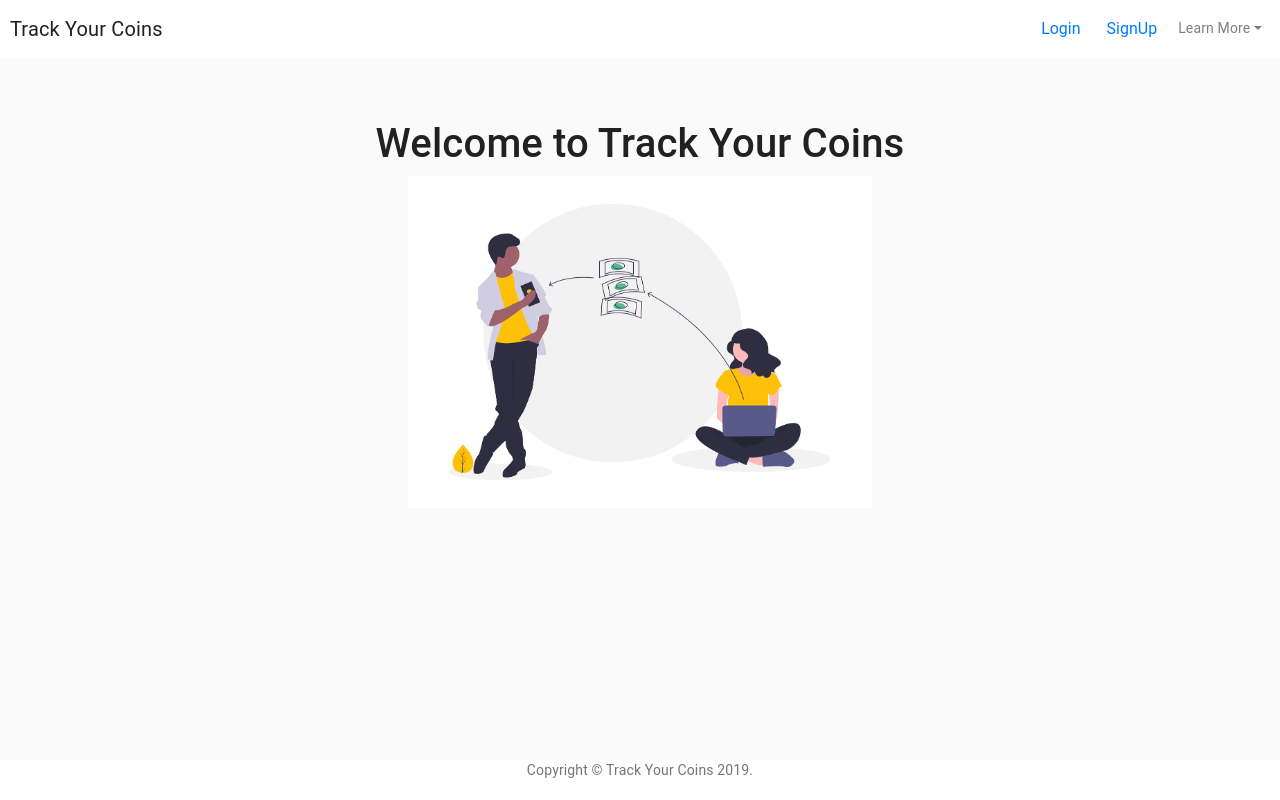
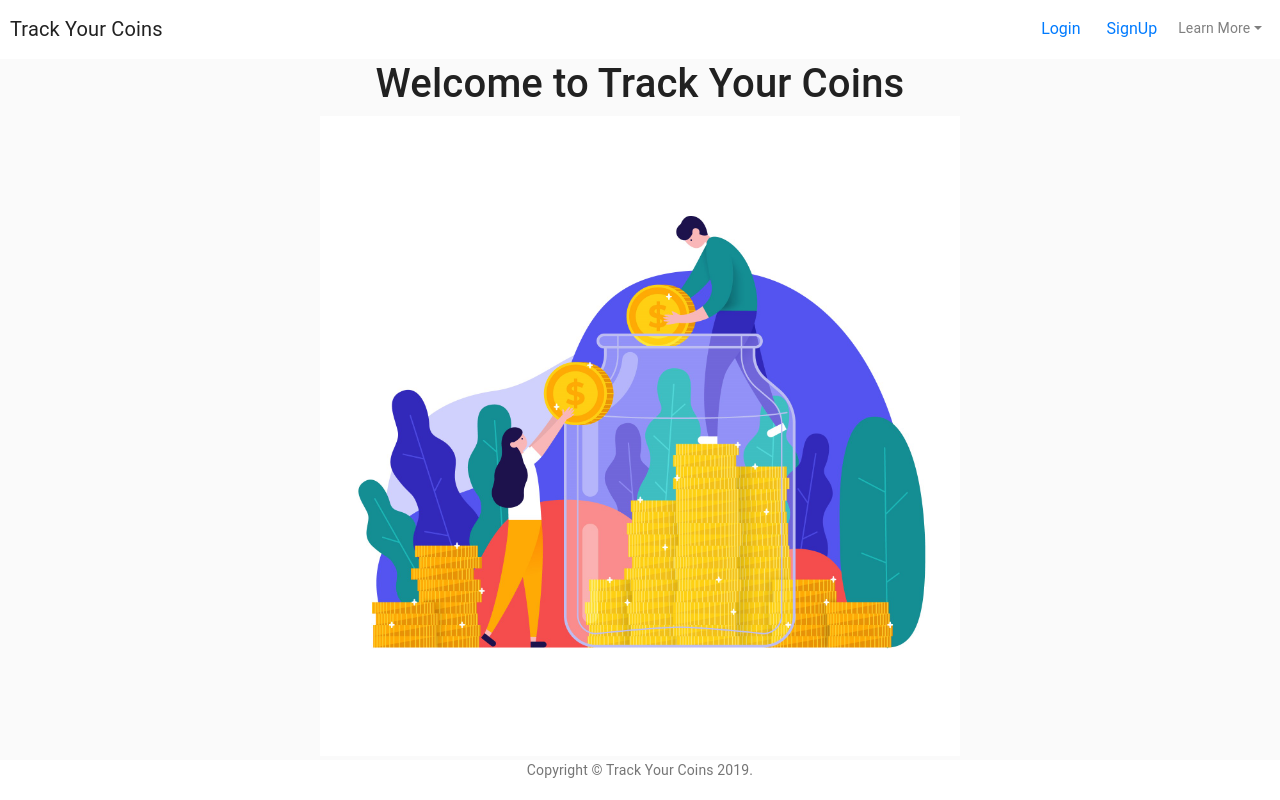
Before and after one commit to Track-Your-Coins/Expense-Tracker-FrontEnd, a React (Create React App) app in the folder client/: page / in a window 1280 px wide. Built offline with nearby package versions, Linux system fonts and the light colour scheme.

Commit message:
updated landingPage img and chanbe paper margin on forms

```diff
--- a/client/src/App.js
+++ b/client/src/App.js
@@ -6,7 +6,6 @@ import LoggedInNavBar from "./components/navbar/LoggedInNavBar";
 import LoginForm from "./components/navbar/forms/Login";
 import Register from "./components/navbar/forms/Register";
 import Dashboard from "./components/home/dashboard/Dashboard";
-import Footer from "./components/footer/Footer";
 import LandingPage from "./components/home/LandingPage";
 
 function App() {
@@ -14,9 +13,7 @@ function App() {
 
   return (
     <div className="App">
-    <div>
-        {token ? <LoggedInNavBar /> : <NavBar />}
-      </div>
+      <div>{token ? <LoggedInNavBar /> : <NavBar />}</div>
       <div id="app-container">
         <Switch>
           <Route exact path="/" component={LandingPage} />
@@ -25,9 +22,6 @@ function App() {
           <Route path="/dashboard" component={Dashboard} />
         </Switch>
       </div>
-      <div>
-        <Footer />
-      </div>
     </div>
   );
 }
--- a/client/src/components/home/LandingPage.js
+++ b/client/src/components/home/LandingPage.js
@@ -2,11 +2,11 @@ import React from "react";
 import "./landingpage.css";
 
 const LandingPage = () => {
-  const Image = require("../images/moneytransfer.png");
+  const Image = require("../images/landingpagetwo.jpg");
   return (
     <div className="landing-page-div">
       <h1>Welcome to Track Your Coins</h1>
-        <img src={Image} alt="money transfer" />
+      <img src={Image} alt="money transfer" />
     </div>
   );
 };
--- a/client/src/components/home/landingpage.css
+++ b/client/src/components/home/landingpage.css
@@ -1,8 +1,10 @@
-.landing-page-div {
-    margin: 60px;
-}
+/* .landing-page-div {
+  margin: 60px;
+  /* background-image: url(../images/landingpagetwo.jpg);
+  height: 100vh;
+} */
 
 img {
-  width: 40%;
+  width: 50%;
   height: auto;
 }
--- a/client/src/components/navbar/forms/styles.js
+++ b/client/src/components/navbar/forms/styles.js
@@ -11,7 +11,7 @@ export const SignInFormStyles = {
     backgroundPosition: "center"
   },
   paper: {
-    margin: "64px 32px",
+    margin: "20px",
     display: "flex",
     flexDirection: "column",
     alignItems: "center"
--- a/client/src/index.js
+++ b/client/src/index.js
@@ -6,6 +6,7 @@ import logger from "redux-logger";
 import { createStore, applyMiddleware, compose } from "redux";
 import { BrowserRouter as Router } from "react-router-dom";
 import { Provider } from "react-redux";
+import Footer from "./components/footer/Footer";
 import rootReducer from "./reducers/rootReducer";
 import "./index.css";
 import "bootstrap/dist/css/bootstrap.min.css";
@@ -18,13 +19,21 @@ const store = createStore(
   composeEnhancers(applyMiddleware(thunk, logger))
 );
 
-ReactDOM.render(
+const withFooter = WrappedComponent => () => [
+  <WrappedComponent key="1" />,
+  <Footer key="2" />
+];
+
+const Wrapper = () => (
   <Provider store={store}>
     <Router>
       <App />
     </Router>
-  </Provider>,
-  document.getElementById("root")
+  </Provider>
 );
 
+const WrapperWithFooter = withFooter(Wrapper);
+
+ReactDOM.render(<WrapperWithFooter />, document.getElementById("root"));
+
 //serviceWorker.unregister();
```
Also changed, not shown: client/src/components/images/landingpagetwo.jpg (renamed from client/src/components/images/landingpage.jpg).
